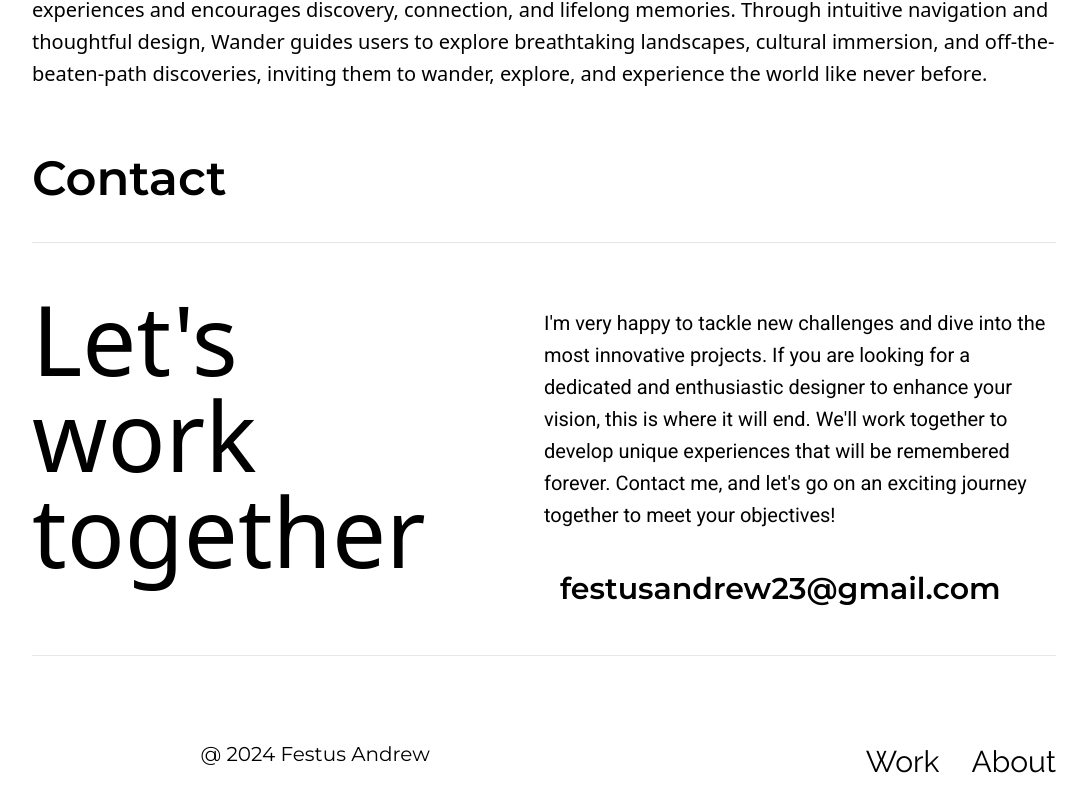
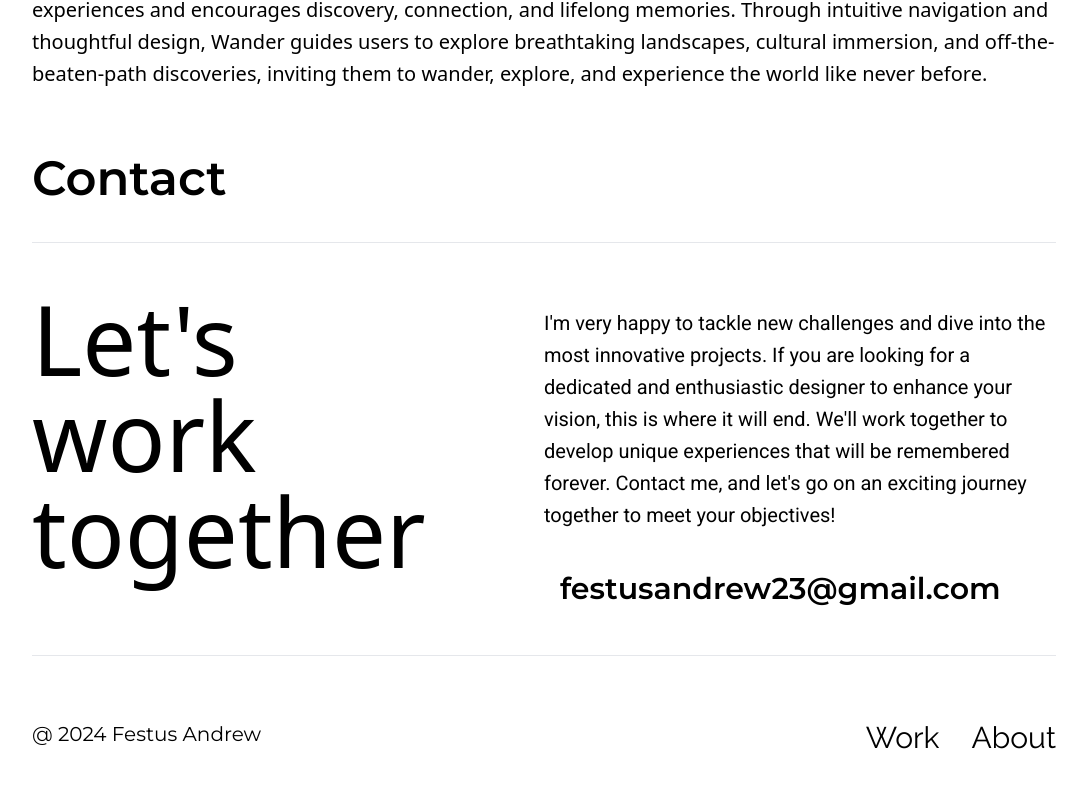
Before and after one commit to KeswetRinret/Festus_Andrew_Portfolio, a React (Vite) app: page /wander in a window 1280 px wide. Shown: the part 4994-5806 px from the top of the page, without its empty margins (96-1183 px from the left). Built offline with nearby package versions, Linux system fonts and the light colour scheme.

Commit message:
some changes in the components and pages

```diff
--- a/src/components/myWorks/ProClub.jsx
+++ b/src/components/myWorks/ProClub.jsx
@@ -1,9 +1,11 @@
 import React from "react";
 import { Link } from "react-router-dom";
+import Footer from "../Footer";
 
 
 const ProClub = () => {
   return (
+    <div>
     <div className="md:mx-32 mx-4 md:my-4 my-2">
       <div className="w-full flex flex-col justify-center items-center space-y-4">
         <Link to={"/"}>
@@ -191,7 +193,7 @@ const ProClub = () => {
         </div>
       </div>
 
-      <div className='md:mb-10 mb-4'>
+      {/* <div className='md:mb-10 mb-4'>
        <hr className="md:mt-12 mt-6" />
       <footer className="md:mt-16 mt-8 flex md:flex-row flex-col">
       <p className="md:w-[60%] text-xl md:font-tertiaryFont flex justify-center">
@@ -215,7 +217,9 @@ const ProClub = () => {
         </div>
 
       </footer>
+    </div> */}
     </div>
+          <Footer />
     </div>
   );
 };
--- a/src/components/myWorks/Wander.jsx
+++ b/src/components/myWorks/Wander.jsx
@@ -1,9 +1,11 @@
 import React from "react";
 import { Link } from "react-router-dom";
+import Footer from "../Footer";
 
 
 const Wander = () => {
   return (
+    <div>
     <div className="md:mx-32 mx-4 md:my-4 my-2">
       <div className="w-full flex flex-col justify-center items-center space-y-4">
         <Link to={"/"}>
@@ -184,10 +186,12 @@ const Wander = () => {
           </div>
         </div>
       </div>
-        <div className='md:mb-10 mb-4'>
-       <hr className="md:mt-12 mt-6" />
-      <footer className="md:mt-16 mt-8 flex md:flex-row flex-col">
-      <p className="md:w-[60%] text-xl md:font-tertiaryFont md:mt-5 md:mr-20 flex justify-center">
+        {/* <div className='md:mb-10 mb-4'> */}
+       {/* <hr className="md:mt-12 mt-6" /> */}
+      {/* <footer className="md:mt-16 mt-8 flex md:flex-row flex-col"> */}
+
+        {/* <Footer /> */}
+      {/* <p className="md:w-[60%] text-xl md:font-tertiaryFont md:mt-5 md:mr-20 flex justify-center">
       @ 2024 Festus Andrew
         </p>
 
@@ -205,9 +209,11 @@ const Wander = () => {
               <span class="absolute bottom-0 left-0 w-0 h-0.5  bg-gray-800 group-hover:w-full group-hover:transition-all group-hover:duration-300"></span>
             </p>
           </a>
-        </div>
-      </footer>
+        </div> */}
+      {/* </footer> */}
+    {/* </div> */}
     </div>
+    <Footer />
     </div>
   );
 };
```
